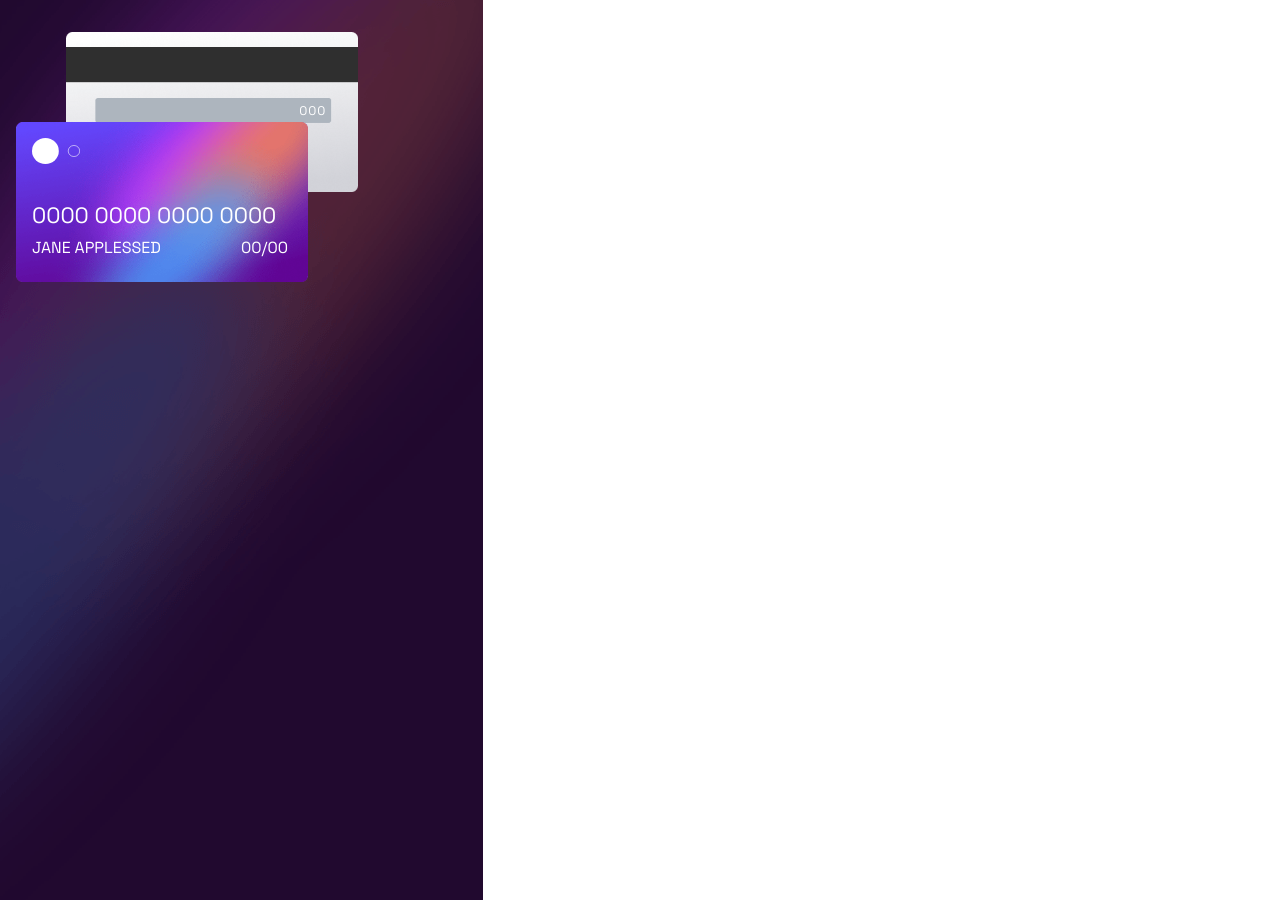
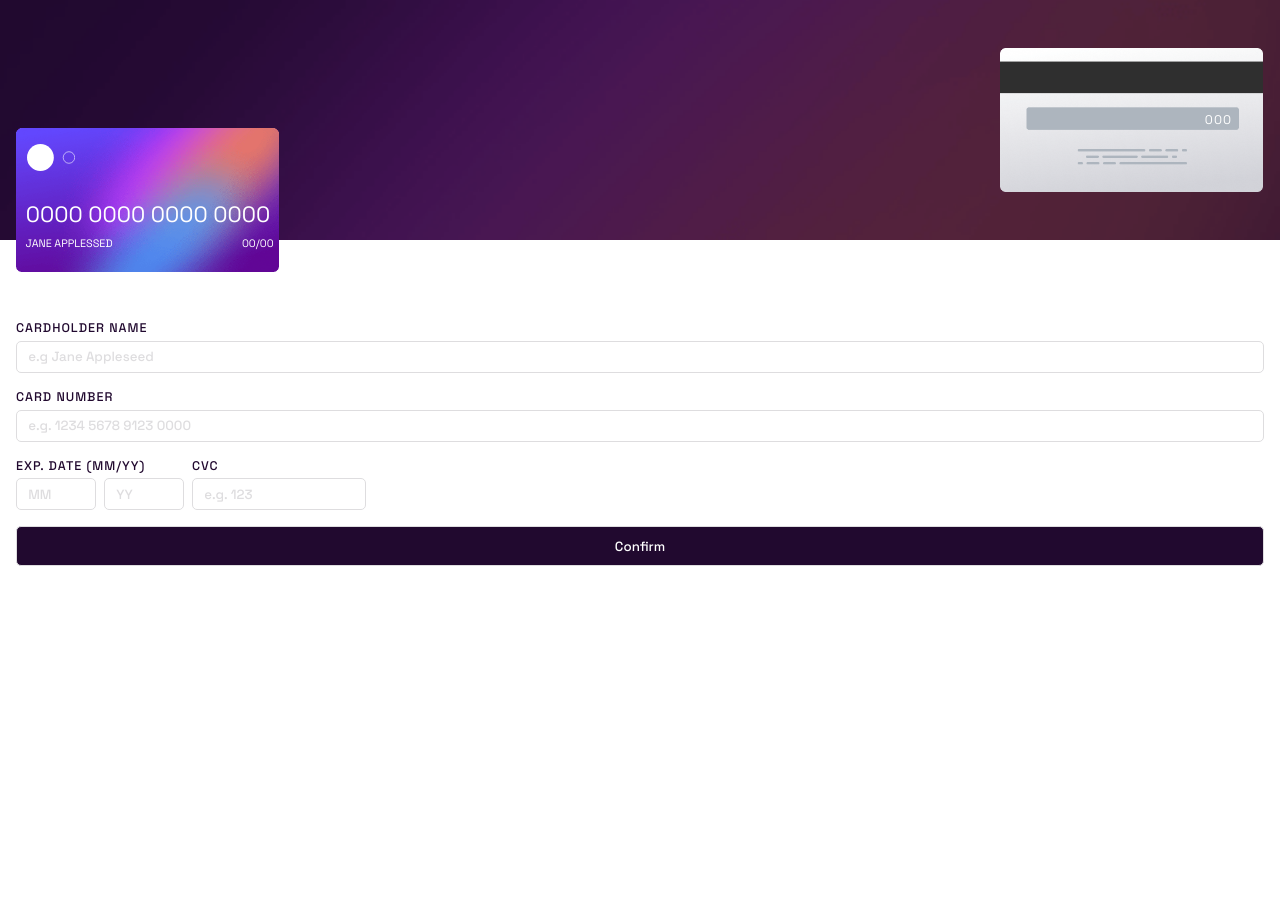
Before and after one commit to AlexYadaicela/interactive-card, a plain HTML site: page index.html in a window 1280 px wide. Shown: the top 908 px of the page. After the commit the page ends 800 px from the top, so only its background shows below. Drawn offline with Linux system fonts and the light colour scheme.

Commit message:
commit all files

```diff
--- a/index.html
+++ b/index.html
@@ -20,11 +20,6 @@
     <div class="display_card">
       <!-- START: HERO IMAGE -->
       <div class="hero_img">
-        <picture>
-          <source
-            srcset="./images/bg-main-mobile.png" media="(max-width: 30rem)">
-            <img src="./images/bg-main-desktop.png" alt="bg-main">
-        </picture>
       </div>
       <!-- END: HERO IMAGE -->
 
@@ -32,7 +27,7 @@
       <div class="card_wrapper">
         <div class="card card_front">
           <img src="./images/card-logo.svg" alt="card logo">
-          <div>
+          <div class="__card_number">
             <span class="card_number">0000 0000 0000 0000</span>
           </div>
           <div class="card_info">
--- a/style.css
+++ b/style.css
@@ -20,8 +20,8 @@
 
     --fs-100: var(--size-100);
 
-    --card-height: 10rem;
-    --card-width: 20rem;
+    --card-height: 9rem;
+    --card-width: 16.5rem;
 
     --fw-medium: 500;
 }
@@ -79,67 +79,79 @@ input:not(input[type="submit"]){
     grid-area: container;
 }
 
+.hero_img{
+    display: block;
+    height: 15rem;
+    width: 100%;
+    background-size: cover;
+    background-image: url(./images/bg-main-desktop.png);
+}
+
+.card_wrapper{
+    position: relative;
+    margin-inline: 1rem;
+}
+
 .card{
+    position: absolute;
     height: var(--card-height);
     width: var(--card-width);
     background-repeat: no-repeat;
     background-size: contain;
 }
 
-.card_wrapper{
-    position: relative;
-}
 
 .card_front{
     z-index: 9999;
-    position: absolute;
+    top: 8rem;
     background-image: url(./images/bg-card-front.png);
-    margin-block-start: 7.6rem;
-    margin-inline-start: 1rem;
-    padding-inline-start: 1rem;
-
     img{
         width: 3rem;
+        margin-inline-start: 0.7rem;
         margin-block-start: 1rem;
-        margin-block-end: 2rem;
+        margin-block-end: 1.5rem;
     }
 }
 
+.card_back{
+    text-align: end;
+    right: 0;
+    top: 3rem;
+    background-image: url(./images/bg-card-back.png);
+    padding-block-start: 4rem;
+    div{
+        color: var(--clr-neutral-100);
+        letter-spacing: 1px;
+        font-size: 0.785rem;
+        margin-inline-end: 2rem;
+    }
+}
 .card_info{
     display: flex;
     color: var(--clr-neutral-100);
-    padding-inline-end: 3rem;
     margin-block-start: 0.5rem;
+    align-items: center;
     justify-content: space-between;
 }
-
+.card_name{
+    margin-inline-start: 0.6rem;
+}
+.card_date{
+    margin-inline-end: 0.4rem;
+}
 .card_name, .card_date{
     text-transform: uppercase;
     color: var(--clr-neutral-100);
-    font-size: 0.67
-    5rem;
+    font-size: 0.675rem;
 }
-
-.card_back{
-    z-index: 1;
-    position: absolute;
-    text-align: end;
-    background-image: url(./images/bg-card-back.png);
-    padding-block-start: 4.45rem;
-    margin-block-start: 2rem;
-    margin-inline-start: 4.1rem;
-    div{
-        color: var(--clr-neutral-100);
-        letter-spacing: 1px;
-        /* margin-block-start: 5rem;  */
-        font-size: 0.785rem;
-        margin-inline-end: 3.7rem;
-    }
+.__card_number{
+    text-align: center;
 }
 
 .card_number{
     font-size: 1.385rem;
     color: var(--clr-neutral-100);
+    gap: 0.5rem;
 }
 
 /* form styling */
```
